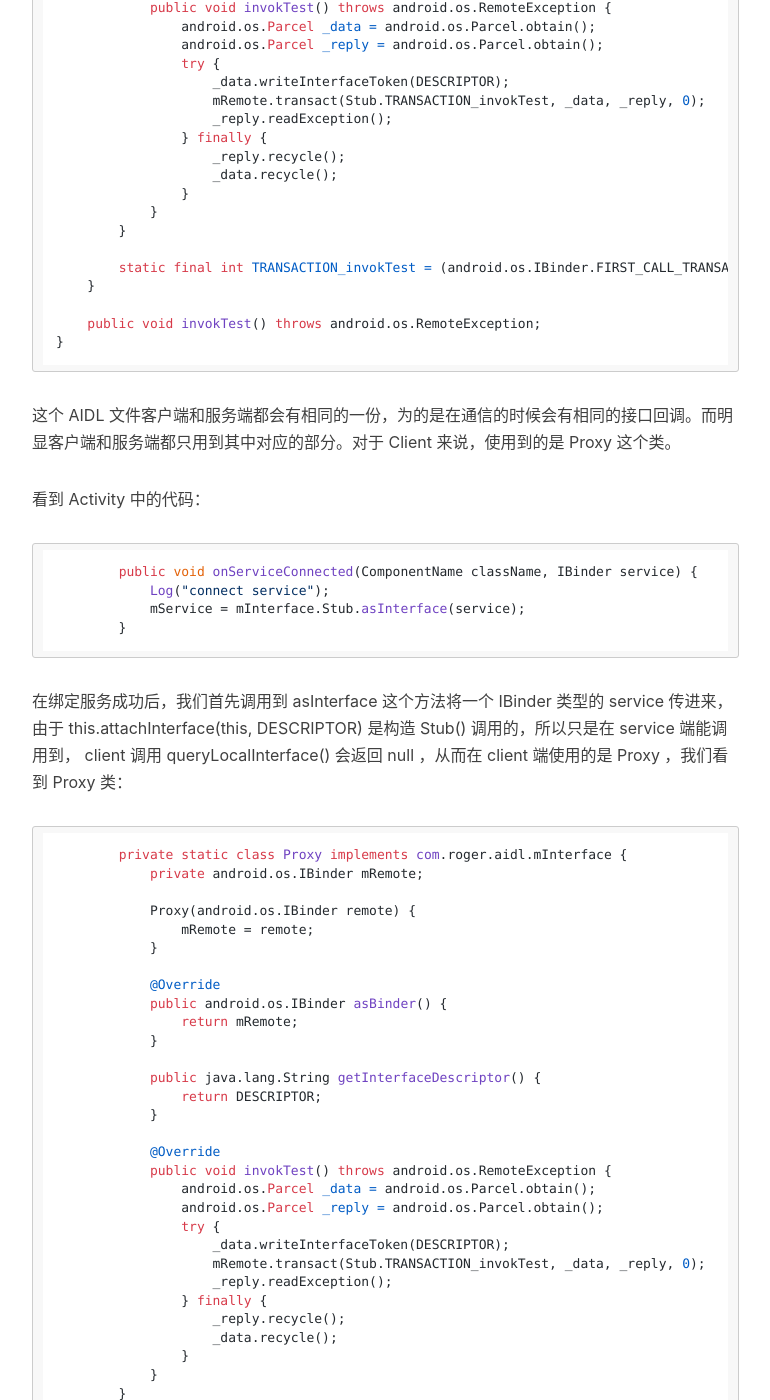
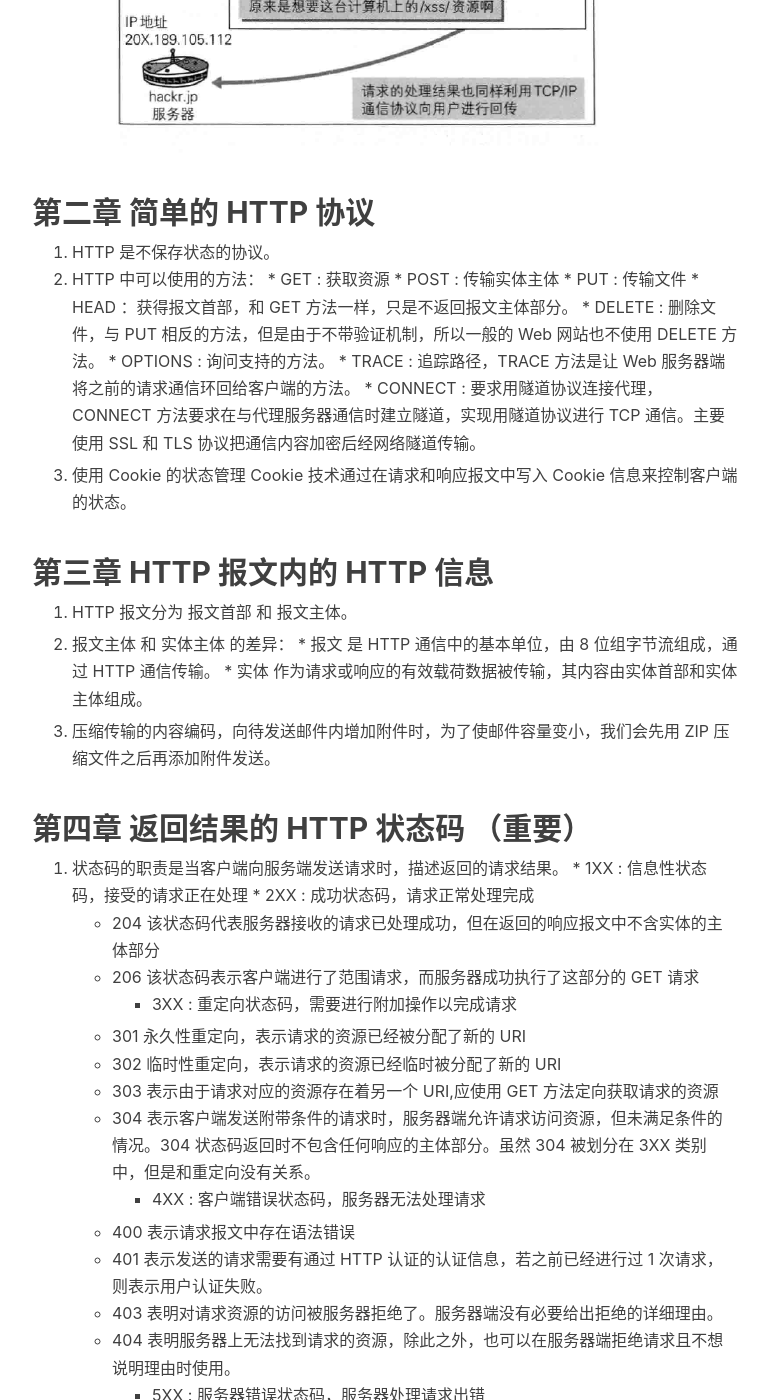
Before and after one commit to Rogero0o/rogero0o.github.io, a Jekyll site: the page built from _posts/2017-02-22-http.md, in a window 1280 px wide and 1400 px high, scrolled down 3084 px. Shown: the whole window, without its empty margins (233-1003 px from the left). Built offline with Jekyll 4.4.1, drawn with Linux system fonts in a browser that asks for light colours; nearby versions of some CDN libraries; comment, search, counter and statistics services are not loaded; some of the changed text lies outside the part shown.

Commit message:
update http

````diff
--- a/_posts/2017-02-22-http.md
+++ b/_posts/2017-02-22-http.md
@@ -1,216 +1,95 @@
 ---
 layout:     post
-title:      "Binder 复习笔记"
-subtitle:   "Binder 的解剖过程"
-date: 2017-01-03 11:00:01 +0800
+title:      "图解 HTTP 要点记录"
+subtitle:   "HTTP协议复习"
+date: 2017-02-22 11:00:01 +0800
 author:     "Roger"
 header-img: "img/home-bg-o.jpg"
 tags:
     - Android Framework
 ---
-关于 Binder 的一些知识点
+图解 HTTP
 ---
 
-Binder 作为 Android 底层最重要的 IPC 的方式，其重要性不言而喻，而它所覆盖的知识点又非常的复杂繁琐。记录一下关于 Binder 的一些知识点和要点，以便将来复习方便。
+作为 Android 开发人员，HTTP 的相关知识是很重要的一块。《图解 HTTP》是我见过读起来最舒服的一本技术书籍，虽然不像《HTTP权威指南》，《TCP/IP详解》这两本网络圣经来得出名，但是对于不必深刻深入的初学者来说，《图解 HTTP》应该是为最适合的一本书籍。文中大量的图片重在让大家理解其中的原理内容，读起来毫不生涩，非常容易理解。
 
-1. Binder 的作用是什么？
+## 第一章 基本介绍
 
-    在 Android 启动的时候，Zygote 进程孵化出第一个子进程叫 SystemServer，很多的系统服务都是运行在这个进程的线程中，而我们的各个应用都运行在自己独立的进程中，当应用需要与系统服务进行交互的时候，就需要用到进程间通信，Binder 就是在 Android 中实现的进程通信方式。
+1. TCP/IP 协议族按层次分别为 应用层、传输层、网络层 和 数据链路层。
+  * 应用层即 FTP、DNS服务即其中的两类，HTTP协议也处于该层
+  * 传输层对上层应用层，提供处于网络链接中的两台计算机之间的数据传输。主要是 TCP 和 UDP 。
+  * 网络层用来处理在网络上流动的数据包，数据包是网络传输的最小数据单位。该层规定了通过怎样的路径达到对方计算机，并把数据包传送给对方。
+  * 链路层用来处理连接网络的硬件部分
 
-2. Binder 机制是如何实现的？
+2.
+ ![image](https://github.com/Rogero0o/rogero0o.github.io/blob/master/img/TCP.png?raw=true)
 
-    Binder 主要由四个主要部分构成： Client , Service , ServiceManager , Binder驱动程序。
+3. 与 HTTP 关系密切的协议： IP,TCP 和 DNS
+  * 负责传输的IP协议，位于网络层。作用就是把各种数据包传送给对方。
+  * 确保可靠性的 TCP 协议，TCP 位于传输层，提供可靠的字节流服务。为了确保数据能够到达目标，TCP 协议采用了三次握手的策略。用 TCP 协议把数据包送出去后， TCP 一定会向对方确认是否成功送达。握手过程中使用了 TCP 的标志 SYN (synchronize) 和 ACK (acknowledgement)。发送端先发送一个 SYN 标志的数据包给对方。服务端接受后回传一个 SYN/ACK 标志的数据包表示传达确认信息。最后发送端再回传一个 ACK 标志代表握手结束。
+  若在中途的某个阶段中断，TCP 协议会再次以相同的顺序发送相同的数据包。
 
-    顾名思义，Client 就是客户端，发起访问的一方，Serivce 就是服务端，被调用的一方， ServiceManager 类似于一个电话簿，维护了一份所有 Service 的列表，而 Binder 驱动程序则是整个 Binder 机制的核心，它是一段运行在内核空间的代码，通过 "/dev/binder" 这个文件在内核空间和用户空间来回搬数据，实现进程间的通信。
+ ![image](https://github.com/Rogero0o/rogero0o.github.io/blob/master/img/TCP1.png?raw=true)
+  * 负责域名解析的 DNS 服务，用户通常使用主机名或域名来访问对方的计算机，而不是直接通过 IP 地址来访问。而这时候就需要 DNS 服务来通过域名查找 IP 地址，或逆向从 IP 地址反查域名的服务。
 
-    在 Android Framewrok 中 Binder 的架构如下图所示(图片来自于[Link](http://www.woaitqs.cc/android/2016/05/23/android-binder.html))：
 
-    ![image](https://github.com/Rogero0o/rogero0o.github.io/blob/master/img/binder-proxy.png?raw=true)
+  各种协议族的配合使用如下图：
 
-    客户端需要调用远程服务的时候，会初始化一个连接，并 block 住自己，等待服务端返回。在服务端，通过线程池的方式来响应请求。如上图所示，Client 通过 Proxy 来完成与 Binder Driver 进行的交互。Process B 是系统服务进程，在这个进程里面维护着多个 binder Thread，直到达到设置的线程上限。客户端主要和 Proxy 交互，服务端主要和 Stub 交互， Proxy 和 Stub 可以理解为一个相同的接口，定义了客户端和服务端相互调用的相同的接口。
+ ![image](https://github.com/Rogero0o/rogero0o.github.io/blob/master/img/TCP3.png?raw=true)
 
-    从 Framework 角度出发 Binder 的机制大概就是如此，如果要深入到 Native 层的话可以参考 gityuan 的博客，比较深入的说明了 Binder 内核的机制[Link](http://gityuan.com/2015/10/31/binder-prepare/)
 
-3. AIDL 原理解析
+## 第二章 简单的 HTTP 协议
 
-    利用 AIDL 实现 IPC ，原理还是利用 Framework Binder 的架构。写好的 AIDL 文件会被自动编译成一个 java 文件。例如我们写了一个如下的 AIDL 文件：
+  1. HTTP 是不保存状态的协议。
+  2. HTTP 中可以使用的方法：
+    * GET : 获取资源
+    * POST : 传输实体主体
+    * PUT : 传输文件
+    * HEAD ：获得报文首部，和 GET 方法一样，只是不返回报文主体部分。
+    * DELETE : 删除文件，与 PUT 相反的方法，但是由于不带验证机制，所以一般的 Web 网站也不使用 DELETE 方法。
+    * OPTIONS : 询问支持的方法。
+    * TRACE : 追踪路径，TRACE 方法是让 Web 服务器端将之前的请求通信环回给客户端的方法。
+    * CONNECT : 要求用隧道协议连接代理， CONNECT 方法要求在与代理服务器通信时建立隧道，实现用隧道协议进行 TCP 通信。主要使用 SSL 和 TLS 协议把通信内容加密后经网络隧道传输。
 
-            package com.roger.aidl;
-            interface mInterface{
-                void invokTest();
-            }
+  3. 使用 Cookie 的状态管理
+  Cookie 技术通过在请求和响应报文中写入 Cookie 信息来控制客户端的状态。
 
-    编译后在 gen 目录会生成一个 java 类：
+## 第三章 HTTP 报文内的 HTTP 信息
 
-```java
- /*
- * This file is auto-generated.  DO NOT MODIFY.
- * Original file: F:\\Romworkspace\\APP SDK\\testworkspace\\AidlDemo_client\\src\\com\\roger\\aidl\\mInterface.aidl
- */
-package com.roger.aidl;
+  1. HTTP 报文分为 报文首部 和 报文主体。
 
-public interface mInterface extends android.os.IInterface {
-    /** Local-side IPC implementation stub class. */
-    public static abstract class Stub extends android.os.Binder implements com.roger.aidl.mInterface {
-        private static final java.lang.String DESCRIPTOR = "com.roger.aidl.mInterface";
+  2. 报文主体 和 实体主体 的差异：
+    * 报文 是 HTTP 通信中的基本单位，由 8 位组字节流组成，通过 HTTP 通信传输。
+    * 实体 作为请求或响应的有效载荷数据被传输，其内容由实体首部和实体主体组成。
 
-        /** Construct the stub at attach it to the interface. */
-        public Stub() {
-            this.attachInterface(this, DESCRIPTOR);
-        }
+  3. 压缩传输的内容编码，向待发送邮件内增加附件时，为了使邮件容量变小，我们会先用 ZIP 压缩文件之后再添加附件发送。
 
-        /**
-         * Cast an IBinder object into an com.roger.aidl.mInterface interface,
-         * generating a proxy if needed.
-         */
-        public static com.roger.aidl.mInterface asInterface(android.os.IBinder obj) {
-            if ((obj == null)) {
-                return null;
-            }
-            android.os.IInterface iin = obj.queryLocalInterface(DESCRIPTOR);
-            if (((iin != null) && (iin instanceof com.roger.aidl.mInterface))) {
-                return ((com.roger.aidl.mInterface) iin);
-            }
-            return new com.roger.aidl.mInterface.Stub.Proxy(obj);
-        }
 
-        @Override
-        public android.os.IBinder asBinder() {
-            return this;
-        }
+## 第四章 返回结果的 HTTP 状态码 （重要）
 
-        @Override
-        public boolean onTransact(int code, android.os.Parcel data, android.os.Parcel reply, int flags) throws android.os.RemoteException {
-            switch (code) {
-            case INTERFACE_TRANSACTION: {
-                reply.writeString(DESCRIPTOR);
-                return true;
-            }
-            case TRANSACTION_invokTest: {
-                data.enforceInterface(DESCRIPTOR);
-                this.invokTest();
-                reply.writeNoException();
-                return true;
-            }
-            }
-            return super.onTransact(code, data, reply, flags);
-        }
+  1. 状态码的职责是当客户端向服务端发送请求时，描述返回的请求结果。
+    * 1XX : 信息性状态码，接受的请求正在处理
+    * 2XX : 成功状态码，请求正常处理完成
+      * 204 该状态码代表服务器接收的请求已处理成功，但在返回的响应报文中不含实体的主体部分
+      * 206 该状态码表示客户端进行了范围请求，而服务器成功执行了这部分的 GET 请求
+    * 3XX : 重定向状态码，需要进行附加操作以完成请求
+      * 301 永久性重定向，表示请求的资源已经被分配了新的 URI
+      * 302 临时性重定向，表示请求的资源已经临时被分配了新的 URI
+      * 303 表示由于请求对应的资源存在着另一个 URI,应使用 GET 方法定向获取请求的资源
+      * 304 表示客户端发送附带条件的请求时，服务器端允许请求访问资源，但未满足条件的情况。304 状态码返回时不包含任何响应的主体部分。虽然 304 被划分在 3XX 类别中，但是和重定向没有关系。
+    * 4XX : 客户端错误状态码，服务器无法处理请求
+      * 400 表示请求报文中存在语法错误
+      * 401 表示发送的请求需要有通过 HTTP 认证的认证信息，若之前已经进行过 1 次请求，则表示用户认证失败。
+      * 403 表明对请求资源的访问被服务器拒绝了。服务器端没有必要给出拒绝的详细理由。
+      * 404 表明服务器上无法找到请求的资源，除此之外，也可以在服务器端拒绝请求且不想说明理由时使用。
+    * 5XX : 服务器错误状态码，服务器处理请求出错
+      * 500 表明服务器端在执行请求时发生了错误，也可能是 Web 应用存在的 bug 或某些临时的故障
+      * 503 表明服务器暂时处于超负荷或正在进行停机维护，现在无法处理请求。
 
-        private static class Proxy implements com.roger.aidl.mInterface {
-            private android.os.IBinder mRemote;
 
-            Proxy(android.os.IBinder remote) {
-                mRemote = remote;
-            }
+## 第五章 与 HTTP 协作的 Web 服务器
 
-            @Override
-            public android.os.IBinder asBinder() {
-                return mRemote;
-            }
-
-            public java.lang.String getInterfaceDescriptor() {
-                return DESCRIPTOR;
-            }
-
-            @Override
-            public void invokTest() throws android.os.RemoteException {
-                android.os.Parcel _data = android.os.Parcel.obtain();
-                android.os.Parcel _reply = android.os.Parcel.obtain();
-                try {
-                    _data.writeInterfaceToken(DESCRIPTOR);
-                    mRemote.transact(Stub.TRANSACTION_invokTest, _data, _reply, 0);
-                    _reply.readException();
-                } finally {
-                    _reply.recycle();
-                    _data.recycle();
-                }
-            }
-        }
-
-        static final int TRANSACTION_invokTest = (android.os.IBinder.FIRST_CALL_TRANSACTION + 0);
-    }
-
-    public void invokTest() throws android.os.RemoteException;
-}
-```
-
-这个 AIDL 文件客户端和服务端都会有相同的一份，为的是在通信的时候会有相同的接口回调。而明显客户端和服务端都只用到其中对应的部分。对于 Client 来说，使用到的是 Proxy 这个类。
-
-看到 Activity 中的代码：
-
-```java
-        public void onServiceConnected(ComponentName className, IBinder service) {
-            Log("connect service");
-            mService = mInterface.Stub.asInterface(service);
-        }
-```
-
-在绑定服务成功后，我们首先调用到 asInterface 这个方法将一个 IBinder 类型的 service 传进来，由于 this.attachInterface(this, DESCRIPTOR) 是构造 Stub() 调用的，所以只是在 service 端能调用到， client 调用 queryLocalInterface() 会返回 null ，从而在 client 端使用的是 Proxy ，我们看到 Proxy 类：
-
-```java
-        private static class Proxy implements com.roger.aidl.mInterface {
-            private android.os.IBinder mRemote;
-
-            Proxy(android.os.IBinder remote) {
-                mRemote = remote;
-            }
-
-            @Override
-            public android.os.IBinder asBinder() {
-                return mRemote;
-            }
-
-            public java.lang.String getInterfaceDescriptor() {
-                return DESCRIPTOR;
-            }
-
-            @Override
-            public void invokTest() throws android.os.RemoteException {
-                android.os.Parcel _data = android.os.Parcel.obtain();
-                android.os.Parcel _reply = android.os.Parcel.obtain();
-                try {
-                    _data.writeInterfaceToken(DESCRIPTOR);
-                    mRemote.transact(Stub.TRANSACTION_invokTest, _data, _reply, 0);
-                    _reply.readException();
-                } finally {
-                    _reply.recycle();
-                    _data.recycle();
-                }
-            }
-        }
-```
-
-通过获取到的 IBinder，就是我们绑定服务成功后回调获得的 IBinder，生成了一个 Proxy 类，当 Client 调用 invokTest() 方法时，通过 IBinder 的 transact() 方法将数据传输给服务端，并把线程锁住。此时，通过 Binder 驱动的层层调用，会来到 Stub 类的 onTransact 方法：
-
-```java
-        @Override
-        public boolean onTransact(int code, android.os.Parcel data, android.os.Parcel reply, int flags) throws android.os.RemoteException {
-            switch (code) {
-            case INTERFACE_TRANSACTION: {
-                reply.writeString(DESCRIPTOR);
-                return true;
-            }
-            case TRANSACTION_invokTest: {
-                data.enforceInterface(DESCRIPTOR);
-                this.invokTest();
-                reply.writeNoException();
-                return true;
-            }
-            }
-            return super.onTransact(code, data, reply, flags);
-        }
-```
-
-看到调用到了 this.invokTest(); ，其实就是我们在写服务端的时候调用的方法：
-
-```java
-    private final mInterface.Stub mBinder = new mInterface.Stub() {
-        public void invokTest() throws RemoteException {
-            // TODO Auto-generated method stub
-            Log.e(TAG, "remote call from client! current thread id = "
-                    + Thread.currentThread().getId());
-        }
-    };
-```
-
-这样来看，一步步调用到服务端的方法实现，完成 IPC 调用。
+  1. 通信数据转发程序，代理，网关，隧道
+    * 代理 代理是一种有转发功能的应用程序，它扮演了位于服务器和客户端 “中间人” 的角色，接受由客户端发送的请求并转发给服务器。
+    * 网关 网关是转发其他服务器通信数据的服务器，接受从客户端发送来的请求时，他就像自己拥有资源的源服务器一样对请求进行处理。有时客户端可能都不会查血，自己的通信目标是一个网关。
+    * 隧道 隧道是在和相隔胜远的客户端和服务器两者之间进行中转，并保持双方通信连接的应用程序
````
